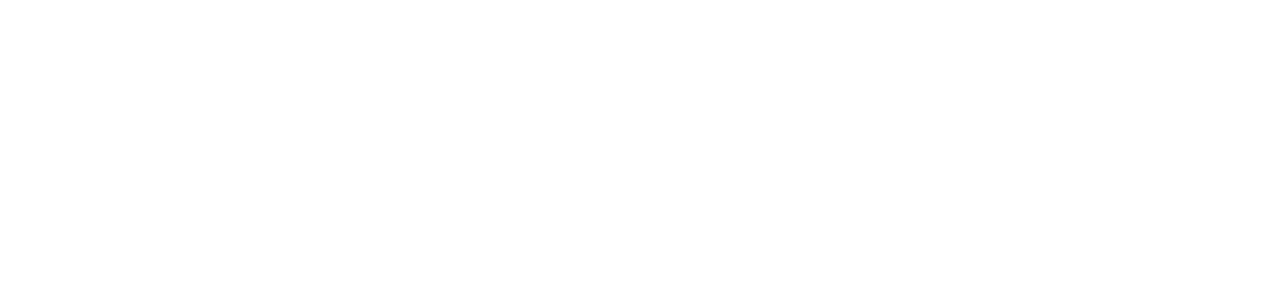
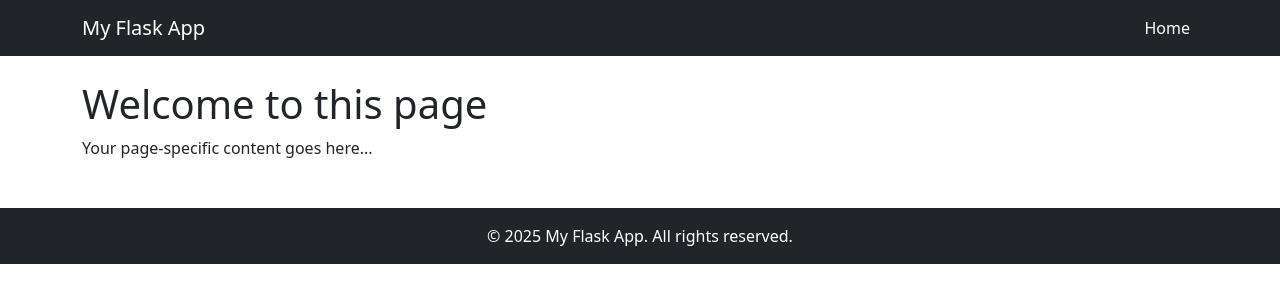
Before and after one commit to Jakub-Nowicki/project_databases_class, a Flask app: page / in a window 1280 px wide. Before the commit the part shown is empty. Shown: the top 303 px of the page. Run offline with Flask 3, Linux system fonts and the light colour scheme.

Commit message:
more updates

```diff
--- a/app.py
+++ b/app/app.py
@@ -1,4 +1,3 @@
-# app.py
 from flask import Flask, render_template
 
 app = Flask(__name__)
--- /dev/null
+++ b/app/templates/base.html
@@ -0,0 +1,46 @@
+<!DOCTYPE html>
+<html lang="en">
+<head>
+    <meta charset="UTF-8">
+    <meta name="viewport" content="width=device-width, initial-scale=1.0">
+    <title>{% block title %}My Flask App{% endblock %}</title>
+    <!-- Bootstrap CSS (optional) -->
+    <link href="https://cdn.jsdelivr.net/npm/bootstrap@5.3.0/dist/css/bootstrap.min.css" rel="stylesheet">
+</head>
+<body>
+    <!-- Navigation Bar -->
+    <nav class="navbar navbar-expand-lg navbar-dark bg-dark">
+        <div class="container">
+            <a class="navbar-brand" href="/">My Flask App</a>
+            <button class="navbar-toggler" type="button" data-bs-toggle="collapse" data-bs-target="#navbarNav" aria-controls="navbarNav" aria-expanded="false" aria-label="Toggle navigation">
+                <span class="navbar-toggler-icon"></span>
+            </button>
+            <div class="collapse navbar-collapse" id="navbarNav">
+                <ul class="navbar-nav ms-auto">
+                    <li class="nav-item">
+                        <a class="nav-link active" href="/">Home</a>
+                    </li>
+                    <!-- You can add more navigation items later -->
+                </ul>
+            </div>
+        </div>
+    </nav>
+
+    <!-- Main Content -->
+    <div class="container mt-4">
+        {% block content %}
+        <!-- Child templates will insert their content here -->
+        {% endblock %}
+    </div>
+
+    <!-- Footer -->
+    <footer class="bg-dark text-white text-center py-3 mt-5">
+        <div class="container">
+            <p class="mb-0">&copy; 2025 My Flask App. All rights reserved.</p>
+        </div>
+    </footer>
+
+    <!-- Bootstrap JS (optional) -->
+    <script src="https://cdn.jsdelivr.net/npm/bootstrap@5.3.0/dist/js/bootstrap.bundle.min.js"></script>
+</body>
+</html>
--- a/app/templates/index.html
+++ b/app/templates/index.html
@@ -1,10 +1,8 @@
-<!DOCTYPE html>
-<html lang="en">
-<head>
-    <meta charset="UTF-8">
-    <title>Title</title>
-</head>
-<body>
+{% extends "base.html" %}
 
-</body>
-</html>
+{% block title %}Specific Page Title{% endblock %}
+
+{% block content %}
+    <h1>Welcome to this page</h1>
+    <p>Your page-specific content goes here...</p>
+{% endblock %}
```
Also changed, not shown: app/static/css/style.css (added), app/static/js/script.js (added).
